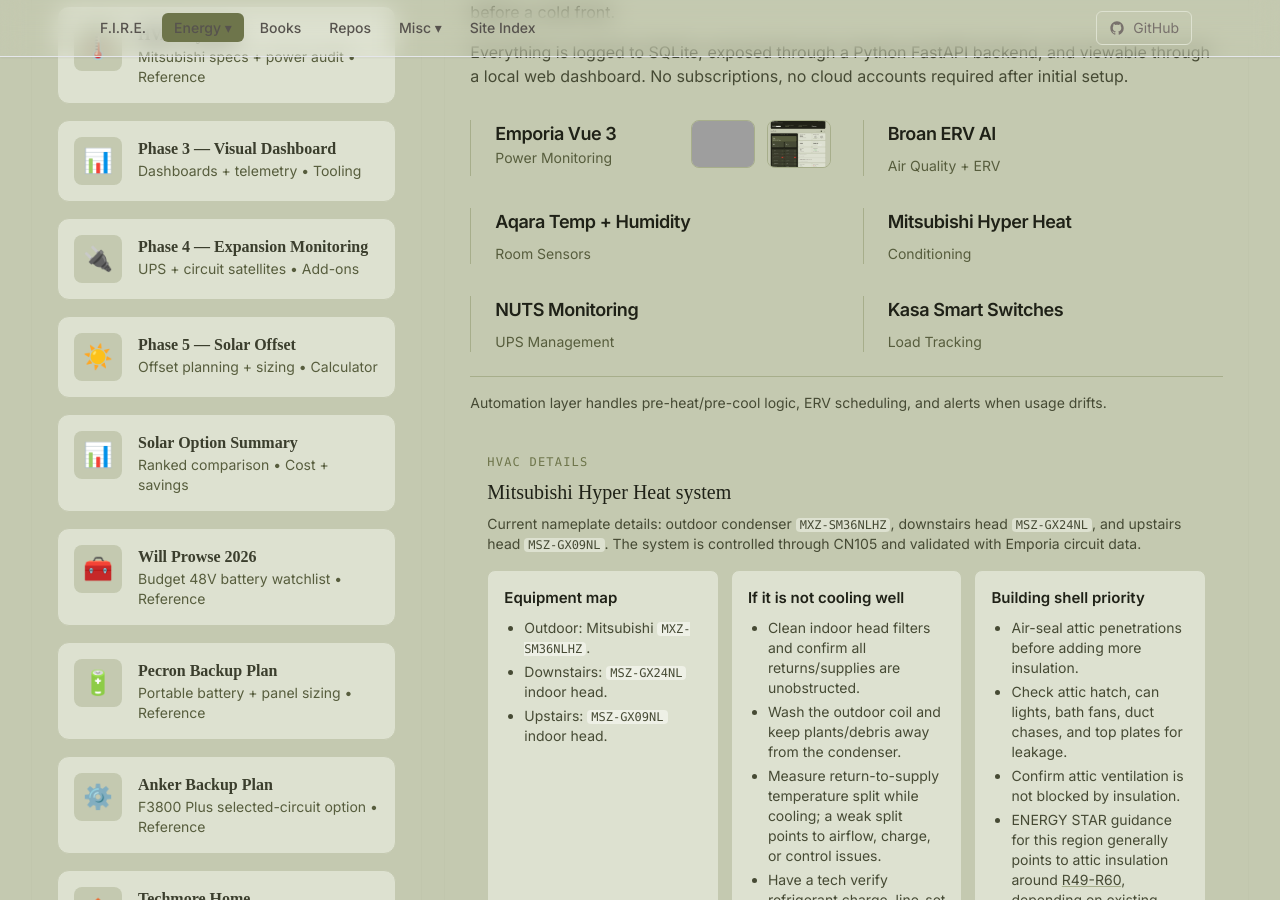
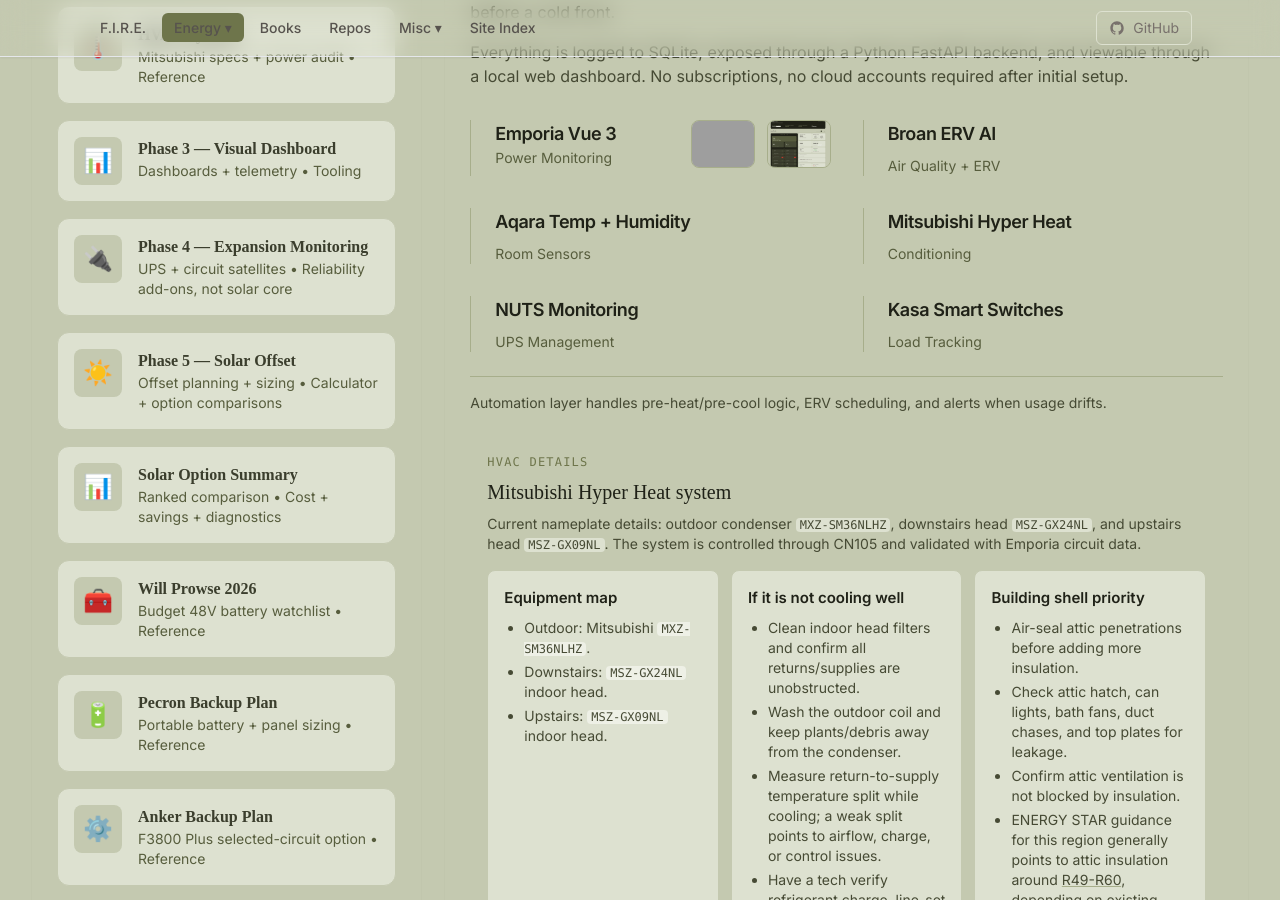
Before and after one commit to techmore/techmore.github.io, a Jekyll site: the page built from pages/energy-monitoring.html, in a window 1280 px wide and 900 px high, scrolled down 740 px. Built offline with Jekyll 4.4.1, drawn with Linux system fonts in a browser that asks for light colours; nearby versions of some CDN libraries; some web fonts are replaced; grey boxes are pictures that could not be loaded.

Commit message:
Align energy phases with solar roadmap

```diff
--- a/pages/energy-monitoring.html
+++ b/pages/energy-monitoring.html
@@ -98,21 +98,21 @@ title: Energy Monitoring - Techmore
                             <div class="w-12 h-12 bg-olive-300 rounded-lg flex items-center justify-center flex-shrink-0 text-2xl">🔌</div>
                             <div class="flex-1 min-w-0">
                                 <h3 class="text-base text-olive-900 font-semibold">Phase 4 — Expansion Monitoring</h3>
-                                <p class="text-sm text-olive-700">UPS + circuit satellites • Add-ons</p>
+                                <p class="text-sm text-olive-700">UPS + circuit satellites • Reliability add-ons, not solar core</p>
                             </div>
                         </a>
                         <a href="/pages/energy-monitoring/solar/" class="flex items-start gap-4 p-4 bg-olive-200 rounded-xl hover:bg-olive-400/60 transition-colors border border-olive-300">
                             <div class="w-12 h-12 bg-olive-300 rounded-lg flex items-center justify-center flex-shrink-0 text-2xl">☀️</div>
                             <div class="flex-1 min-w-0">
                                 <h3 class="text-base text-olive-900 font-semibold">Phase 5 — Solar Offset</h3>
-                                <p class="text-sm text-olive-700">Offset planning + sizing • Calculator</p>
+                                <p class="text-sm text-olive-700">Offset planning + sizing • Calculator + option comparisons</p>
                             </div>
                         </a>
                         <a href="/pages/energy-monitoring/solar-options/" class="flex items-start gap-4 p-4 bg-olive-200 rounded-xl hover:bg-olive-400/60 transition-colors border border-olive-300">
                             <div class="w-12 h-12 bg-olive-300 rounded-lg flex items-center justify-center flex-shrink-0 text-2xl">📊</div>
                             <div class="flex-1 min-w-0">
                                 <h3 class="text-base text-olive-900 font-semibold">Solar Option Summary</h3>
-                                <p class="text-sm text-olive-700">Ranked comparison • Cost + savings</p>
+                                <p class="text-sm text-olive-700">Ranked comparison • Cost + savings + diagnostics</p>
                             </div>
                         </a>
                         <a href="/pages/energy-monitoring/will-prowse-2026/" class="flex items-start gap-4 p-4 bg-olive-200 rounded-xl hover:bg-olive-400/60 transition-colors border border-olive-300">
--- a/pages/energy-monitoring/solar.html
+++ b/pages/energy-monitoring/solar.html
@@ -9,7 +9,7 @@ title: Solar Offset - Techmore
       <p class="font-mono text-xs tracking-widest uppercase text-olive-500">Phase 5 solar offset blueprint</p>
       <h1 class="mt-4 font-display italic text-5xl sm:text-6xl text-olive-950 leading-tight">Solar-first, grid-backed.</h1>
       <p class="mt-6 text-lg text-olive-800 leading-8">
-        The goal is not off-grid living. Phase 1 should reduce daytime grid use, carry useful solar into the evening, and keep the existing grid-backed HVAC comfort system available during peak summer and winter.
+        The goal is not off-grid living. Phase 5 should reduce daytime grid use, carry useful solar into the evening, and keep the existing grid-backed HVAC comfort system available during peak summer and winter.
       </p>
     </div>
   </section>
@@ -90,7 +90,7 @@ title: Solar Offset - Techmore
       <div class="flex flex-col gap-3 sm:flex-row sm:items-end sm:justify-between">
         <div>
           <p class="font-mono text-xs tracking-widest uppercase text-olive-500">Budget model</p>
-          <h2 class="mt-3 text-3xl text-olive-950">Phase 1 MVP Pricing Snapshot</h2>
+          <h2 class="mt-3 text-3xl text-olive-950">Phase 5 MVP Pricing Snapshot</h2>
         </div>
         <p class="max-w-xl text-sm text-olive-700">Hardware cart and allowances reviewed June 14, 2026. Installer labor is not included.</p>
       </div>
```
